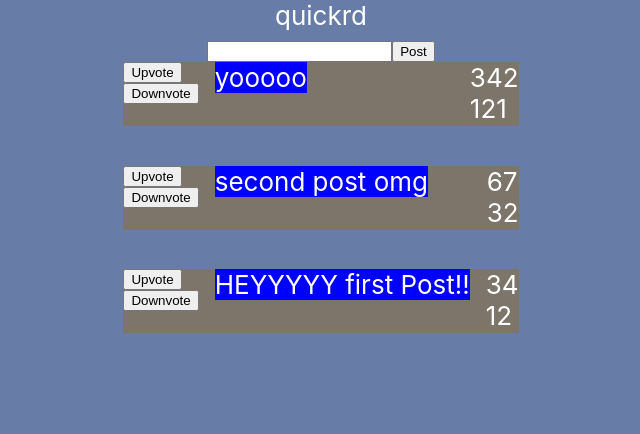
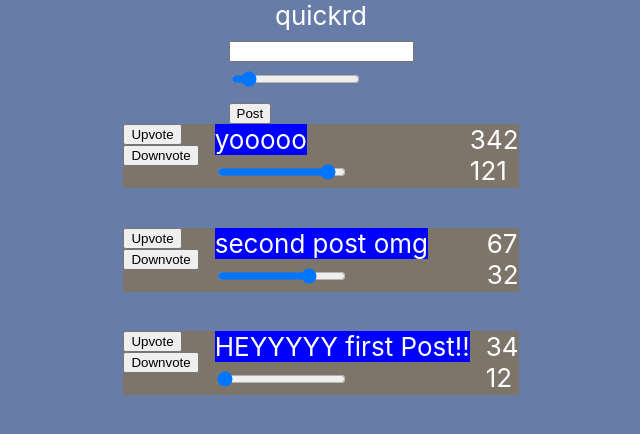
Before and after one commit to rxgarcia/qwipo, a React (Create React App) app: page / in a window 1280 px wide. Shown: the top 434 px of the page, without its empty margins (319-959 px from the left). Built offline with nearby package versions, Linux system fonts and the light colour scheme.

Commit message:
Added countdown slider, displays how long post has left to live

```diff
--- a/package.json
+++ b/package.json
@@ -7,6 +7,7 @@
     "@testing-library/react": "^11.2.7",
     "@testing-library/user-event": "^12.8.3",
     "react": "^17.0.2",
+    "react-countdown": "^2.3.2",
     "react-dom": "^17.0.2",
     "react-scripts": "4.0.3",
     "web-vitals": "^1.1.2"
--- a/src/App.js
+++ b/src/App.js
@@ -1,7 +1,9 @@
-import { useState } from 'react';
-import './App.css';
-import PostList from './components/menu/PostList';
-import NewPost from './components/NewPostPage/NewPost';
+import { useState } from "react";
+import "./App.css";
+import PostList from "./components/menu/PostList";
+import NewPost from "./components/NewPostPage/NewPost";
+import "./components/NewPostPage/NewPost.css";
+import NewCountdown from "./components/menu/NewCountdown";
 
 const initPosts = [
   {
@@ -9,46 +11,42 @@ const initPosts = [
     text: "HEYYYYY first Post!!",
     upvotes: 34,
     downvotes: 12,
-
+    timeToExpire: <NewCountdown timeLeft={4} />,
   },
   {
     key: Math.random().toString(),
     text: "second post omg",
     upvotes: 67,
-    downvotes: 32
+    downvotes: 32,
+    timeToExpire: <NewCountdown timeLeft={20} />,
   },
   {
     key: Math.random().toString(),
     text: "yooooo",
     upvotes: 342,
-    downvotes: 121
-  }
-]
-
-
+    downvotes: 121,
+    timeToExpire: <NewCountdown timeLeft={60} />,
+  },
+];
 
 const App = () => {
-
   const [postsList, setPostsLists] = useState(initPosts);
-
 
   const handleNewPost = (newPost) => {
     setPostsLists((prevPostsList) => {
       return [newPost, ...prevPostsList];
-    })
-  }
-
-
+    });
+  };
 
   return (
     <div className="App-header">
       <header className="App-title">quickrd</header>
       <div className="new-post-link">
-        <NewPost onNewPost={handleNewPost}/>
+        <NewPost onNewPost={handleNewPost} />
       </div>
-      <PostList posts={postsList}/>
+      <PostList posts={postsList} />
     </div>
   );
-}
+};
 
 export default App;
--- a/src/components/NewPostPage/NewPost.js
+++ b/src/components/NewPostPage/NewPost.js
@@ -1,29 +1,36 @@
 import { useState } from "react";
+import NewCountdown from "../menu/NewCountdown";
+import "./NewPost.css";
 
 const NewPost = (props) => {
   const [postText, setPostText] = useState("");
-  const [postInvalid, setPostInvalid] = useState(false);
+  // const [postInvalid, setPostInvalid] = useState(false);
+  const [postTimeToExpire, setTimeToExpire] = useState(10);
 
   const handleInputChange = (event) => {
     setPostText(event.target.value);
   };
 
+  const handleTimeChange = (event) => {
+    console.log("time change");
+    setTimeToExpire(event.target.value);
+  };
+
   const handleSubmitPost = (event) => {
-    if (postText.length > 0) {
     event.preventDefault();
 
+    if (postText.length > 0) {
       // create new post object
       const newPost = {
         key: Math.random().toString(),
         text: postText,
         upvotes: 0,
         downvotes: 0,
+        timeToExpire: <NewCountdown timeLeft={postTimeToExpire} />,
       };
       props.onNewPost(newPost);
       setPostText("");
-        setPostInvalid(false);
-    } else {
-        setPostInvalid(true);
+      // setPostInvalid(false);
     }
   };
 
@@ -31,6 +38,16 @@ const NewPost = (props) => {
     <div>
       <form onSubmit={handleSubmitPost}>
         <input type="text" value={postText} onChange={handleInputChange} />
+        <div className="timeSelector">
+          <input
+            type="range"
+            min="1"
+            max="100"
+            value={postTimeToExpire}
+            onChange={handleTimeChange}
+            className="timeSlider"
+          />
+        </div>
         <button type="submit">Post</button>
       </form>
     </div>
--- a/src/components/menu/DisplayVoteCount.js
+++ b/src/components/menu/DisplayVoteCount.js
@@ -1,12 +1,10 @@
 const DisplayVoteCount = (props) => {
-    return <div>
+    return (
         <div>
-            {props.upvotes}
+            <div>{props.upvotes}</div>
+            <div>{props.downvotes}</div>
         </div>
-        <div>
-            {props.downvotes}
-        </div>
-    </div>;
-}
+    );
+};
 
 export default DisplayVoteCount;
--- /dev/null
+++ b/src/components/menu/NewCountdown.css
@@ -0,0 +1,3 @@
+.new-countdown__slider {
+
+}
--- /dev/null
+++ b/src/components/menu/NewCountdown.js
@@ -0,0 +1,34 @@
+import "./NewCountdown.css";
+// import { useState } from "react";
+import Countdown from "react-countdown";
+
+const NewCountdown = (props) => {
+    // const [currTimeLeft, setCurrTimeLeft] = useState(props.timeLeft);
+
+    // const handleTimeLeft = () => {
+    //     setCurrTimeLeft((currTimeLeft) => {
+    //         return currTimeLeft - 1;
+    //     });
+    //     console.log(currTimeLeft);
+    // }
+
+    return (
+        <Countdown
+            date={Date.now() + props.timeLeft * 1000}
+            renderer={(rend) => {
+                return (
+                    <div className="new-countdown__slider">
+                        <input
+                            type="range"
+                            value={rend.total}
+                            min="0"
+                            max={props.timeLeft * 1000}
+                        />
+                    </div>
+                );
+            }}
+        />
+    );
+};
+
+export default NewCountdown;
--- a/src/components/menu/Post.js
+++ b/src/components/menu/Post.js
@@ -32,6 +32,9 @@ const Post = (props) => {
             <div className="post-display-count">
                 <DisplayVoteCount upvotes={initUpvotes} downvotes={initDownvotes} />
             </div>
+            <div>
+                {props.timeToExpire}
+            </div>
         </div>
     );
 };
--- a/src/components/menu/PostList.js
+++ b/src/components/menu/PostList.js
@@ -6,11 +6,23 @@ const PostList = (props) => {
 
   return (
     <div className="post-list">
-            {props.posts.map((post) => (
-                <Post key={post.key} text={post.text} upvotes={post.upvotes} downvotes={post.downvotes}/>
-            )).sort((p1, p2) => {
+      {props.posts
+        .map((post) => (
+          <Post
+            key={post.key}
+            text={post.text}
+            upvotes={post.upvotes}
+            downvotes={post.downvotes}
+            timeToExpire={post.timeToExpire}
+          />
+        ))
+        .sort((p1, p2) => {
           console.log("sorting");
-                return (p2.props.upvotes + p2.props.downvotes) - (p1.props.upvotes + p1.props.downvotes);
+          return (
+            p2.props.upvotes +
+            p2.props.downvotes -
+            (p1.props.upvotes + p1.props.downvotes)
+          );
         })}
     </div>
   );
```
Also changed, not shown: src/components/menu/VoteCounter.js (+7 -7 lines), src/components/NewPostPage/NewPost.css (added), src/todo.txt (added), 1 other file (tests, documents, lock files or other folders). Lines whose indentation alone changed are shown as unchanged.
